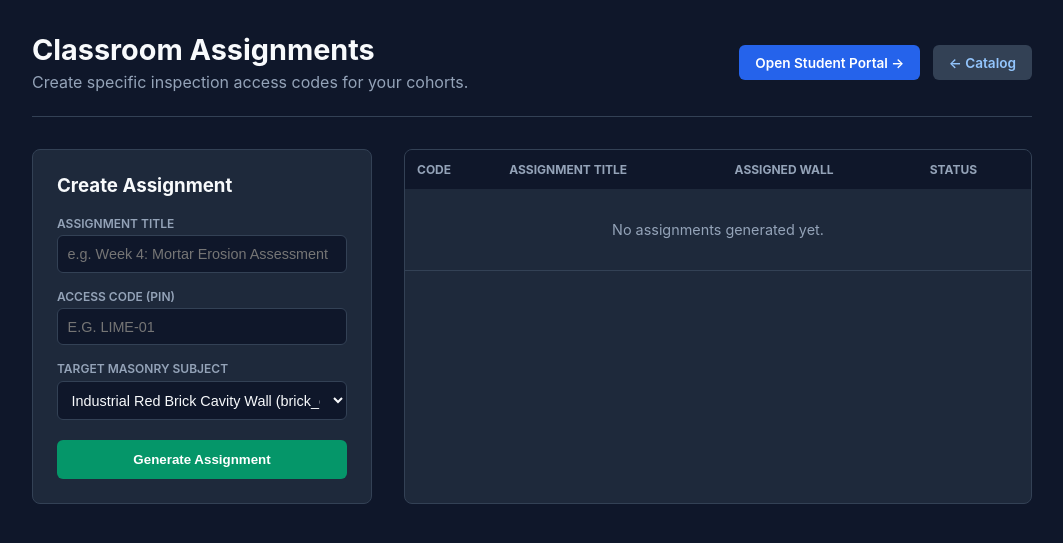
After one commit to BBSISK/wall_inspector, a Flask app: page /admin/assignments in a window 1280 px wide. The commit adds this page. Shown: the top 543 px of the page, without its empty margins (108-1171 px from the left). Run offline with Flask 3, Linux system fonts and the light colour scheme.

Commit message:
feat: add student inspection portal and admin assignment workflow

```diff
--- a/app.py
+++ b/app.py
@@ -8,7 +8,7 @@ from sqlalchemy import text, inspect
 import cloudinary
 import cloudinary.uploader
 from config import Config
-from models import db, Wall, Defect, AssessmentAttempt, Certificate
+from models import db, Wall, Defect, AssessmentAttempt, Certificate, Assignment
 
 cloudinary_url = os.getenv("CLOUDINARY_URL", "").strip()
 if cloudinary_url:
@@ -436,6 +436,49 @@ def create_app(config_class=Config):
         db.session.commit()
         return jsonify({"status": "deleted", "id": defect_id})
 
+    # --- Student Assignment Portal ---
+    @app.route("/portal", methods=["GET", "POST"])
+    def student_portal():
+        if request.method == "POST":
+            code = request.form.get("assignment_code", "").strip().upper()
+            student_name = request.form.get("student_name", "Inspector Candidate").strip()
+            assignment = Assignment.query.filter_by(code=code, is_active=True).first()
+            if not assignment:
+                return render_template("student_portal.html", error="Invalid or inactive assignment code.")
+            return redirect(url_for("run_assignment", code=code, student_name=student_name))
+        return render_template("student_portal.html")
+
+    @app.route("/portal/run/<code>")
+    def run_assignment(code):
+        assignment = Assignment.query.filter_by(code=code, is_active=True).first_or_404()
+        wall = assignment.wall
+        student_name = request.args.get("student_name", "Inspector Candidate")
+        categories = TAXONOMY_BY_WALL_TYPE.get(wall.wall_type, TAXONOMY_BY_WALL_TYPE["dry_stone"])
+        return render_template(
+            "inspect.html",
+            wall=wall.to_dict(),
+            categories=categories,
+            assignment_code=code,
+            student_name=student_name
+        )
+
+    # --- Instructor Assignment Creator ---
+    @app.route("/admin/assignments", methods=["GET", "POST"])
+    def admin_assignments():
+        if request.method == "POST":
+            title = request.form.get("title", "Masonry Assessment").strip()
+            code = request.form.get("code", "").strip().upper() or uuid.uuid4().hex[:6].upper()
+            wall_id = request.form.get("wall_id")
+
+            assignment = Assignment(code=code, title=title, wall_id=wall_id, is_active=True)
+            db.session.add(assignment)
+            db.session.commit()
+            return redirect(url_for("admin_assignments"))
+
+        assignments = Assignment.query.order_by(Assignment.created_at.desc()).all()
+        walls = Wall.query.filter_by(is_published=True).all()
+        return render_template("admin_assignments.html", assignments=assignments, walls=walls)
+
     @app.route("/inspect/<wall_slug>")
     def inspect_wall(wall_slug):
         wall = Wall.query.filter_by(slug=wall_slug, is_published=True).first_or_404()
--- /dev/null
+++ b/templates/admin_assignments.html
@@ -0,0 +1,86 @@
+<!DOCTYPE html>
+<html lang="en">
+<head>
+  <meta charset="UTF-8">
+  <title>Manage Assigned Inspections</title>
+  <style>
+    * { box-sizing: border-box; }
+    body { font-family: -apple-system, BlinkMacSystemFont, "Segoe UI", Roboto, sans-serif; background: #0f172a; color: #f8fafc; margin: 0; padding: 2rem; }
+    .container { max-width: 1000px; margin: 0 auto; }
+    .header { display: flex; justify-content: space-between; align-items: center; border-bottom: 1px solid #334155; padding-bottom: 1.5rem; margin-bottom: 2rem; }
+    .layout { display: grid; grid-template-columns: 340px 1fr; gap: 2rem; }
+    .panel { background: #1e293b; border-radius: 8px; border: 1px solid #334155; padding: 1.5rem; }
+    label { display: block; font-size: 0.75rem; text-transform: uppercase; color: #94a3b8; margin-top: 1rem; font-weight: 600; }
+    input, select { width: 100%; background: #0f172a; border: 1px solid #334155; color: #f8fafc; padding: 0.6rem; border-radius: 6px; font-size: 0.9rem; margin-top: 0.3rem; }
+    .btn { display: block; width: 100%; background: #059669; color: white; border: none; padding: 0.75rem; border-radius: 6px; font-weight: 600; cursor: pointer; margin-top: 1.25rem; }
+    .btn:hover { background: #047857; }
+    table { width: 100%; border-collapse: collapse; font-size: 0.9rem; }
+    th { text-align: left; padding: 0.75rem; background: #0f172a; color: #94a3b8; font-size: 0.75rem; text-transform: uppercase; }
+    td { padding: 0.75rem; border-bottom: 1px solid #334155; }
+    .badge-code { background: #0f172a; padding: 3px 8px; border-radius: 4px; border: 1px solid #38bdf8; color: #38bdf8; font-family: monospace; font-weight: bold; }
+  </style>
+</head>
+<body>
+  <div class="container">
+    <div class="header">
+      <div>
+        <h1 style="margin: 0; font-size: 1.8rem;">Classroom Assignments</h1>
+        <p style="margin: 0.3rem 0 0; color: #94a3b8;">Create specific inspection access codes for your cohorts.</p>
+      </div>
+      <div>
+        <a href="/portal" target="_blank" style="background: #2563eb; color: white; padding: 0.6rem 1rem; border-radius: 6px; text-decoration: none; font-size: 0.85rem; font-weight: 600; margin-right: 0.5rem;">Open Student Portal &rarr;</a>
+        <a href="/" style="background: #334155; color: #93c5fd; padding: 0.6rem 1rem; border-radius: 6px; text-decoration: none; font-size: 0.85rem; font-weight: 600;">&larr; Catalog</a>
+      </div>
+    </div>
+
+    <div class="layout">
+      <div class="panel">
+        <h3 style="margin-top: 0;">Create Assignment</h3>
+        <form method="POST">
+          <label>Assignment Title</label>
+          <input type="text" name="title" placeholder="e.g. Week 4: Mortar Erosion Assessment" required>
+
+          <label>Access Code (PIN)</label>
+          <input type="text" name="code" placeholder="e.g. LIME-01" style="text-transform: uppercase;" required>
+
+          <label>Target Masonry Subject</label>
+          <select name="wall_id" required>
+            {% for w in walls %}
+              <option value="{{ w.id }}">{{ w.title }} ({{ w.wall_type }})</option>
+            {% endfor %}
+          </select>
+
+          <button type="submit" class="btn">Generate Assignment</button>
+        </form>
+      </div>
+
+      <div class="panel" style="padding: 0; overflow: hidden;">
+        <table>
+          <thead>
+            <tr>
+              <th>Code</th>
+              <th>Assignment Title</th>
+              <th>Assigned Wall</th>
+              <th>Status</th>
+            </tr>
+          </thead>
+          <tbody>
+            {% for a in assignments %}
+              <tr>
+                <td><span class="badge-code">{{ a.code }}</span></td>
+                <td><strong>{{ a.title }}</strong></td>
+                <td>{{ a.wall.title }}</td>
+                <td><span style="color: #34d399; font-weight: bold;">Active</span></td>
+              </tr>
+            {% else %}
+              <tr>
+                <td colspan="4" style="text-align: center; padding: 2rem; color: #94a3b8;">No assignments generated yet.</td>
+              </tr>
+            {% endfor %}
+          </tbody>
+        </table>
+      </div>
+    </div>
+  </div>
+</body>
+</html>
--- a/templates/index.html
+++ b/templates/index.html
@@ -44,7 +44,9 @@
       <p>Structural defect identification, diagnostics, and masonry assessment platform.</p>
     </div>
     <div class="nav-actions">
-      <a href="/dashboard" class="btn-action btn-dash">Class Dashboard</a>
+      <a href="/portal" class="btn-action" style="background: #0284c7; color: white;">Student Portal</a>
+      <a href="/admin/assignments" class="btn-action" style="background: #475569; color: #f8fafc;">Assignments</a>
+      <a href="/dashboard" class="btn-action btn-dash">Dashboard</a>
       <a href="/admin/walls/new" class="btn-action btn-upload">+ Add New Wall</a>
     </div>
   </div>
```
Also changed, not shown: models.py (+12 -0 lines), templates/student_portal.html (added, +44 -0 lines).
